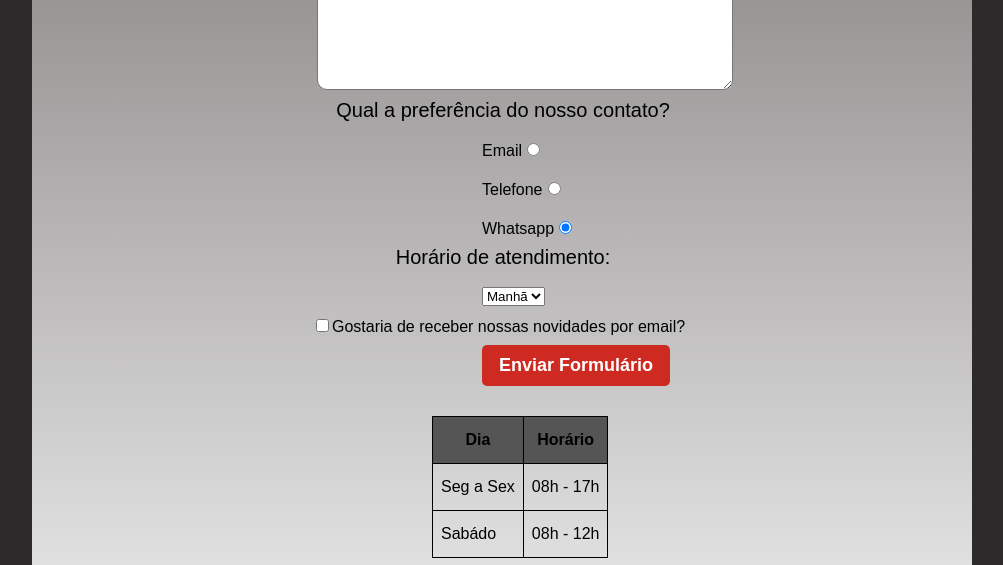
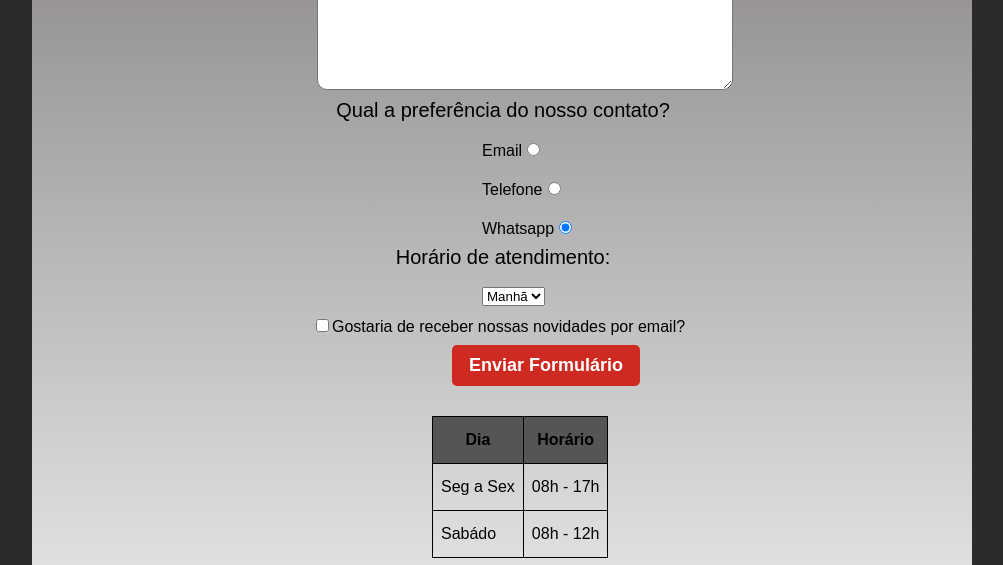
Before and after one commit to joelap1992/SiteJr, a plain HTML site: page contato.html in a window 1280 px wide. Shown: the part 662-1227 px from the top of the page, without its empty margins (138-1141 px from the left). Drawn offline with Linux system fonts and the light colour scheme.

Commit message:
Update style.css
Btn

```diff
--- a/style.css
+++ b/style.css
@@ -178,7 +178,7 @@ footer{
     border-radius: 5px;
     transition: 1s all;
     cursor: pointer;
-    margin: 10px auto 10px 450px ;
+    margin: 10px auto 10px 420px ;
 
 }
 
```
